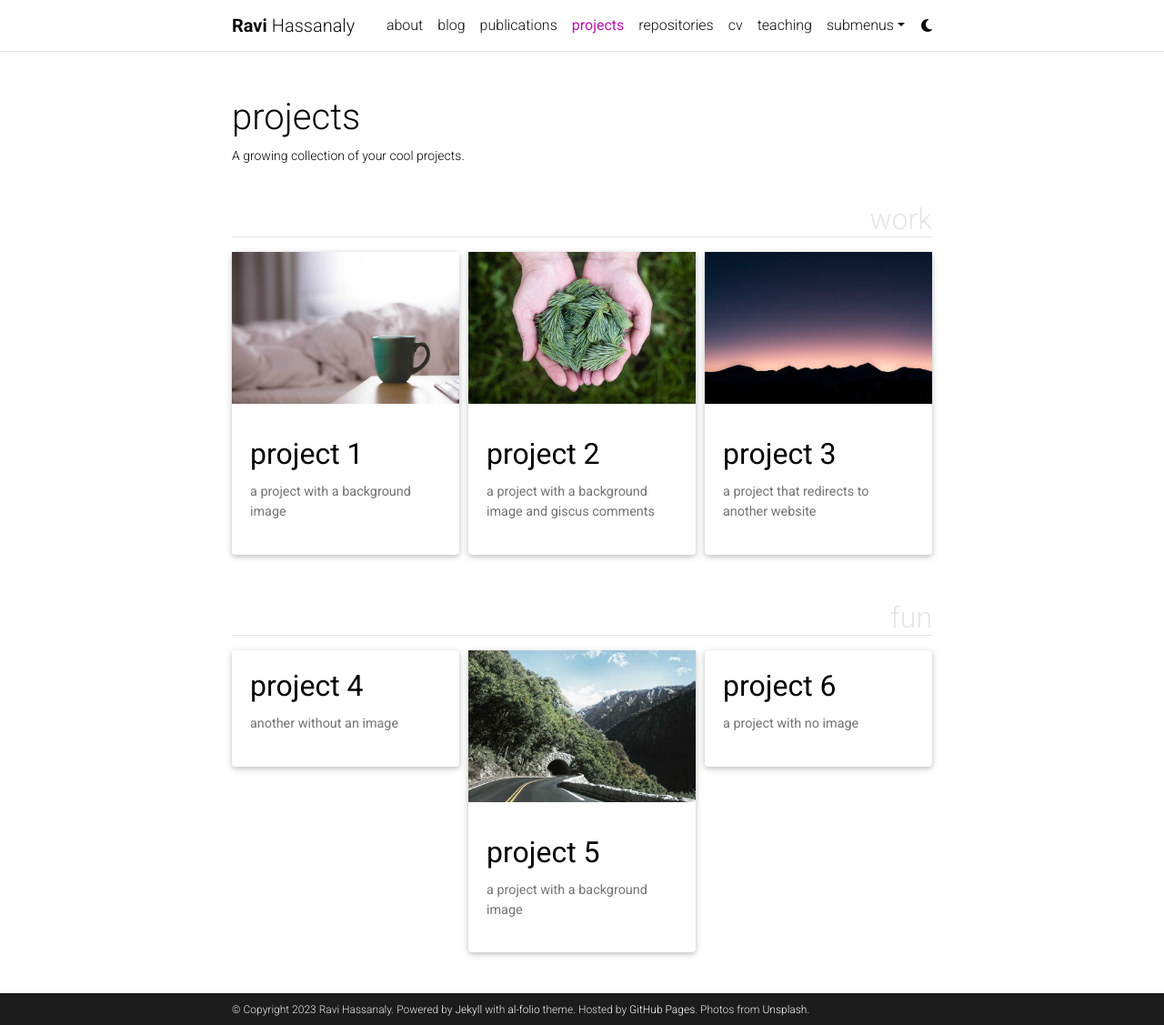
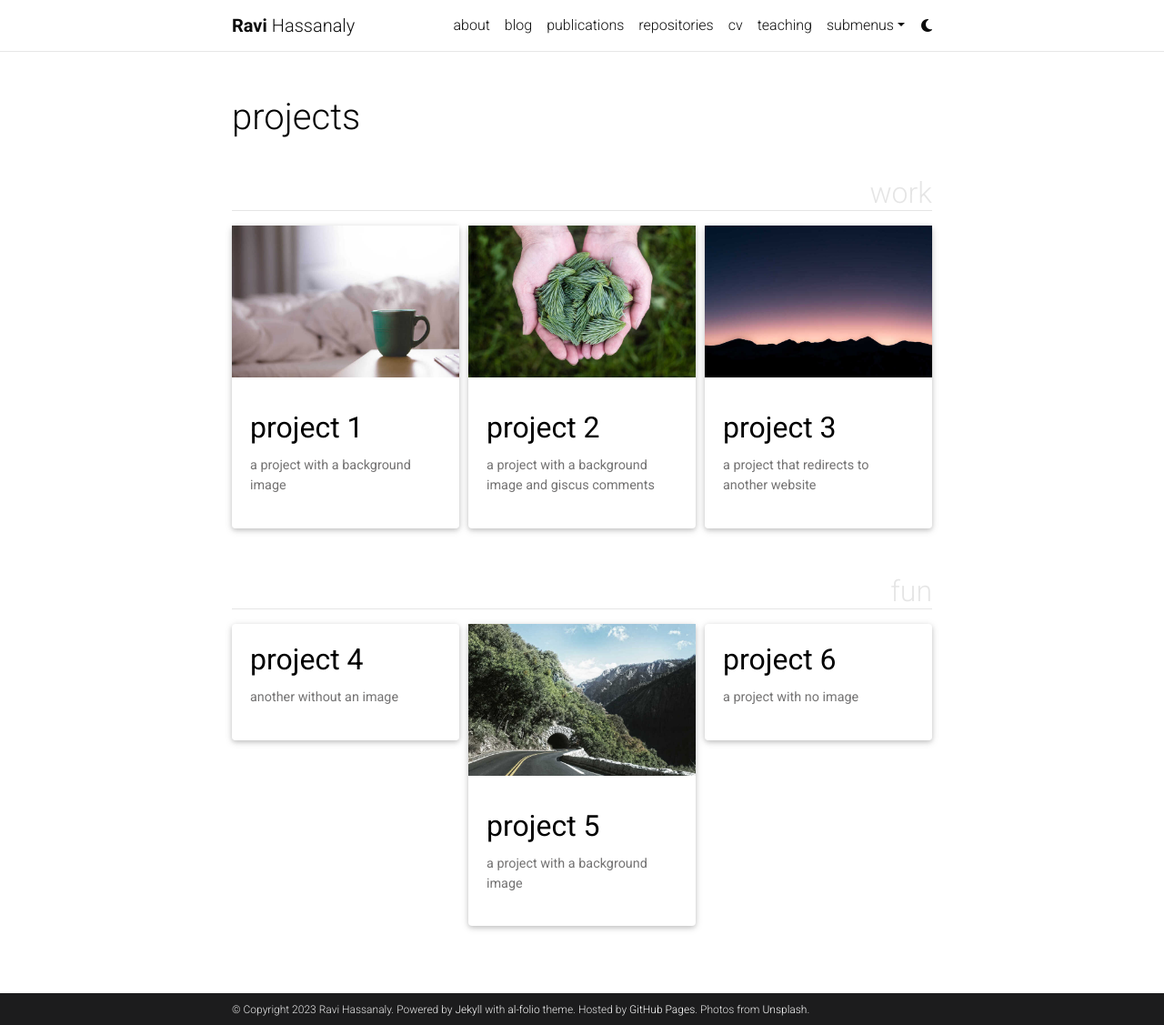
Before and after one commit to ravih18/ravih18.github.io, a Jekyll site: the page built from _pages/projects.md, in a window 1280 px wide and 1127 px high. Shown: the whole window at 91% size. Built offline with Jekyll 4.4.1, drawn with Linux system fonts in a browser that asks for light colours; full-size pictures stand in for the smaller copies a plugin makes; comment, search, counter and statistics services are not loaded; a style sheet for code colours, icons or effects is not loaded.

```diff
--- a/_pages/projects.md
+++ b/_pages/projects.md
@@ -2,8 +2,8 @@
 layout: page
 title: projects
 permalink: /projects/
-description: A growing collection of your cool projects.
-nav: true
+description:
+nav: False
 nav_order: 2
 display_categories: [work, fun]
 horizontal: false
```
